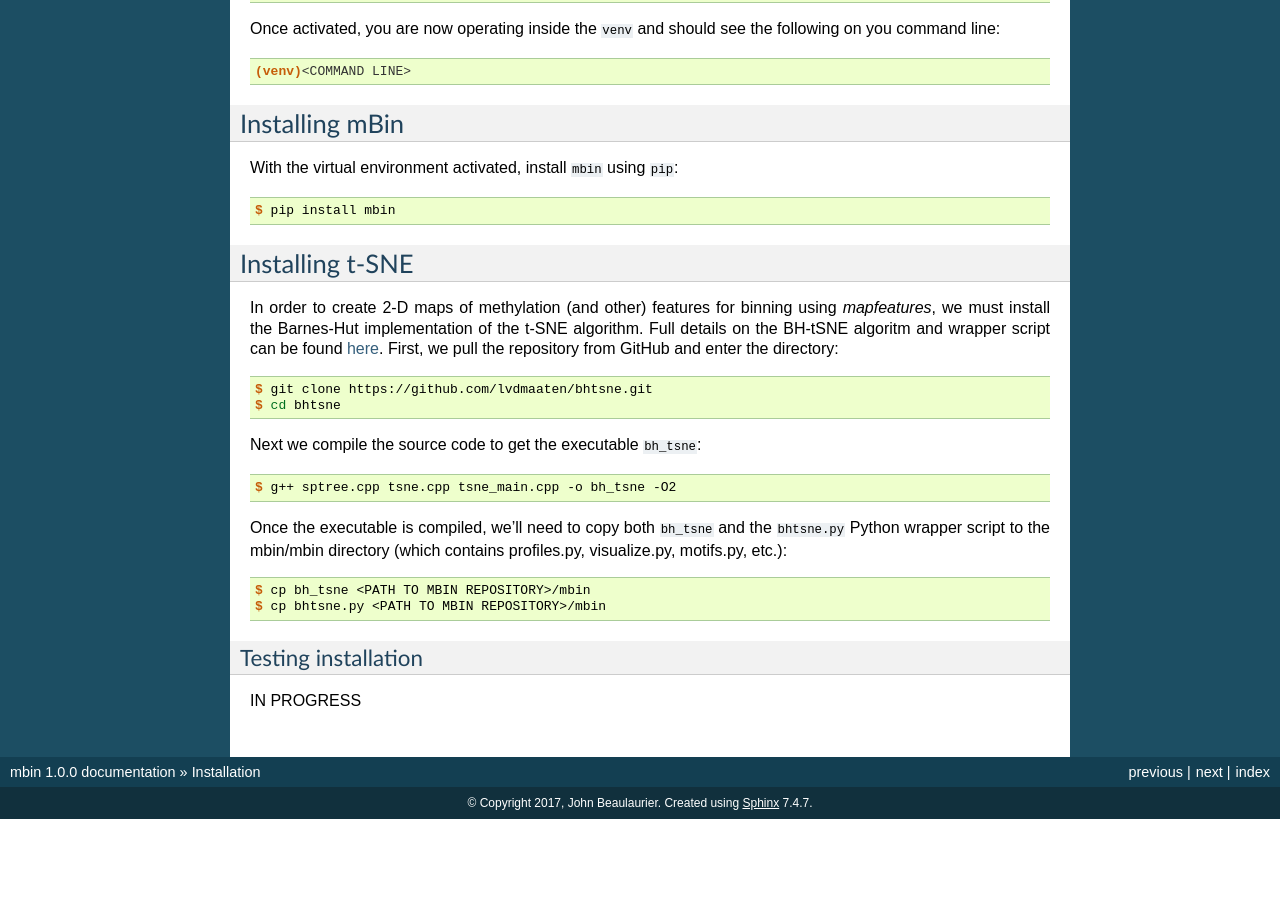
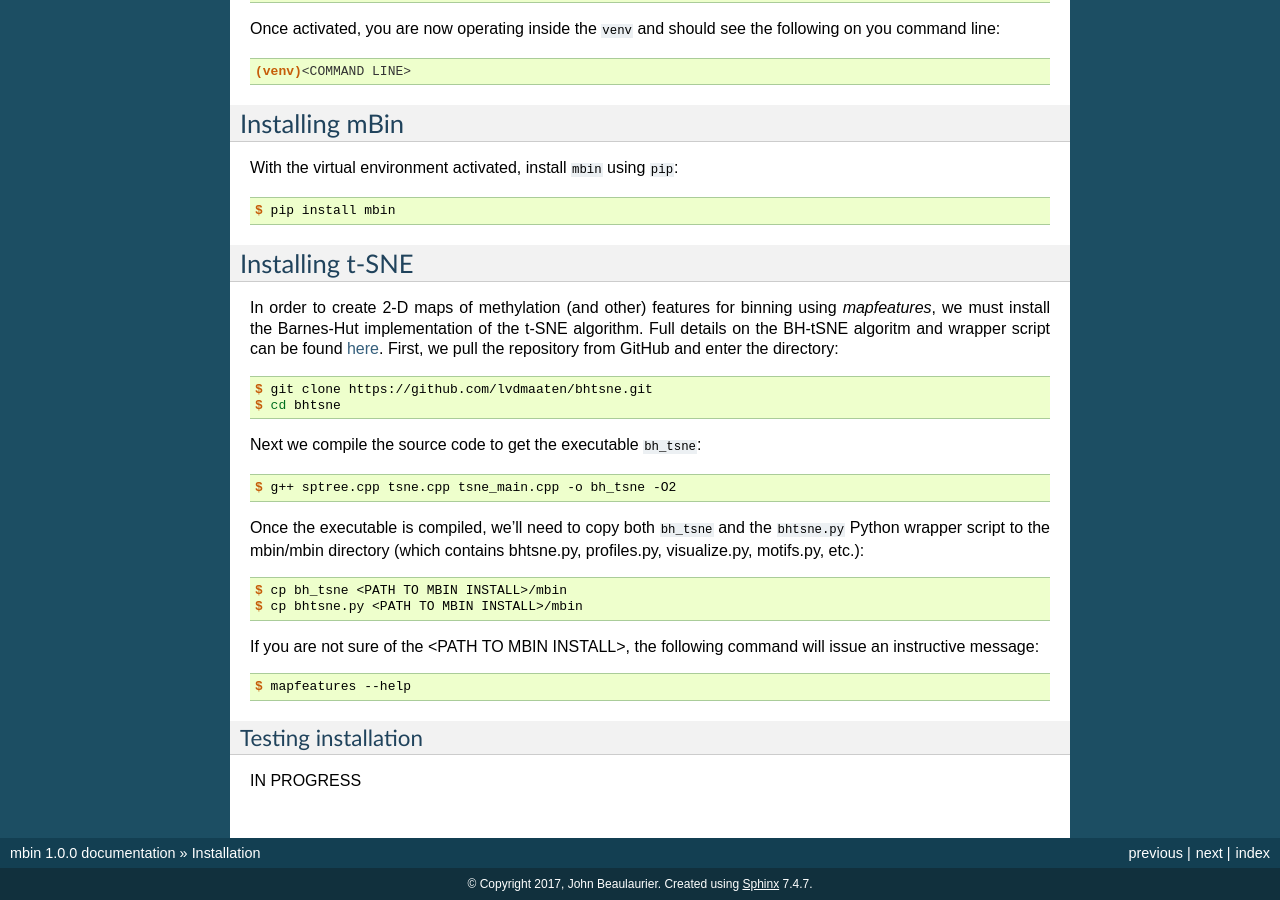
Before and after one commit to fanglab/mbin, a Sphinx documentation site: the page built from docs/installation.rst, in a window 1280 px wide and 900 px high, scrolled down 839 px. Built offline with Sphinx 7.4.7, drawn with Linux system fonts in a browser that asks for light colours; pages that are not in the unit, such as notebooks, are missing from menus; before the commit the page ends 1658 px from its top, so only the background shows below that.

Commit message:
dropping attempt to incude bh_tsne binary in installation

```diff
--- a/docs/installation.rst
+++ b/docs/installation.rst
@@ -91,12 +91,19 @@
 
 	$ g++ sptree.cpp tsne.cpp tsne_main.cpp -o bh_tsne -O2
 
-Once the executable is compiled, we'll need to copy both ``bh_tsne`` and the ``bhtsne.py`` Python wrapper script to the mbin/mbin directory (which contains profiles.py, visualize.py, motifs.py, etc.):
+Once the executable is compiled, we'll need to copy both ``bh_tsne`` and the ``bhtsne.py`` Python wrapper script to the mbin/mbin directory (which contains bhtsne.py, profiles.py, visualize.py, motifs.py, etc.):
 
 .. code-block:: console
 
-	$ cp bh_tsne <PATH TO MBIN REPOSITORY>/mbin
-	$ cp bhtsne.py <PATH TO MBIN REPOSITORY>/mbin
+	$ cp bh_tsne <PATH TO MBIN INSTALL>/mbin
+	$ cp bhtsne.py <PATH TO MBIN INSTALL>/mbin
+
+If you are not sure of the <PATH TO MBIN INSTALL>, the following command will issue an instructive message:
+
+.. code-block:: console
+
+	$ mapfeatures --help
+
 
 
 
--- a/setup.py
+++ b/setup.py
@@ -40,7 +40,7 @@
     url='https://github.com/fanglab/mbin',
     packages=find_packages(include=['mbin']),
     include_package_data=True,
-    data_files=[('', ['bin/bh_tsne'])]
+    # data_files=[('', ['bin/bh_tsne'])],
     install_requires=requirements,
     license="BSD license",
     zip_safe=False,
```
Also changed, not shown: 4 other files.
